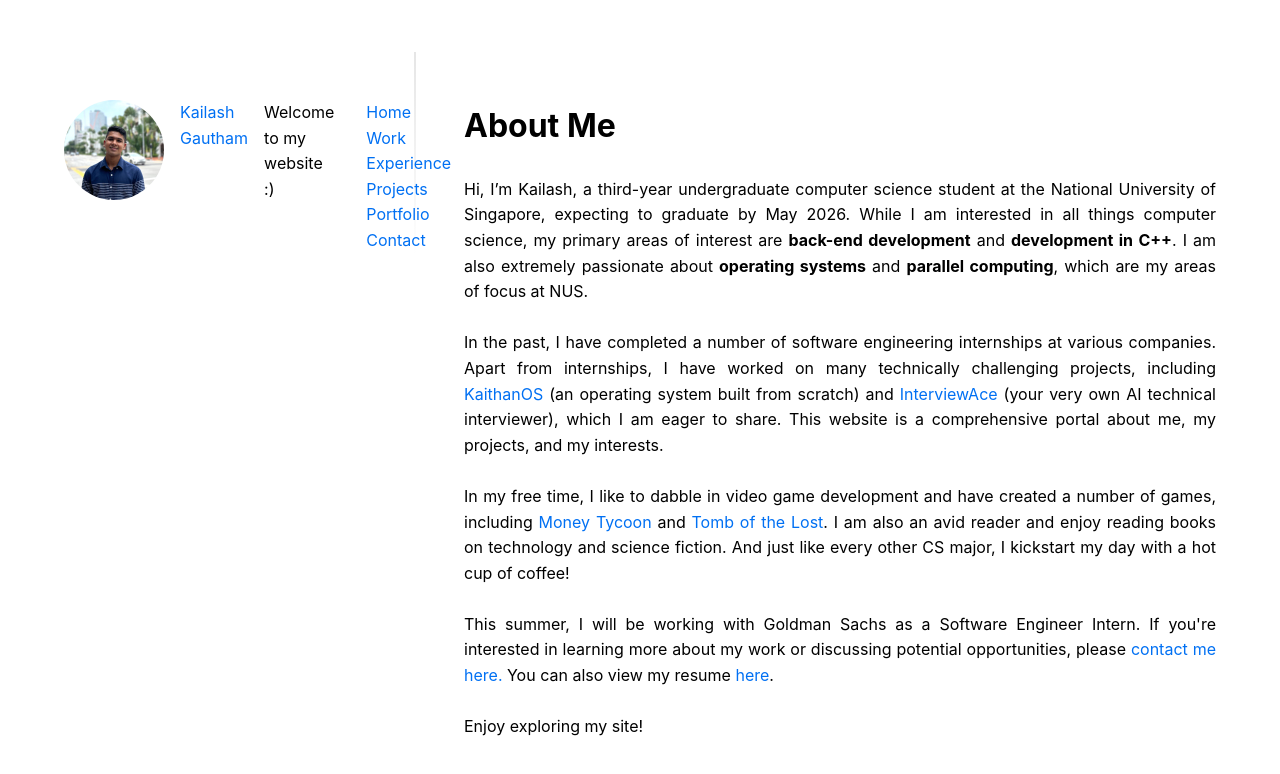
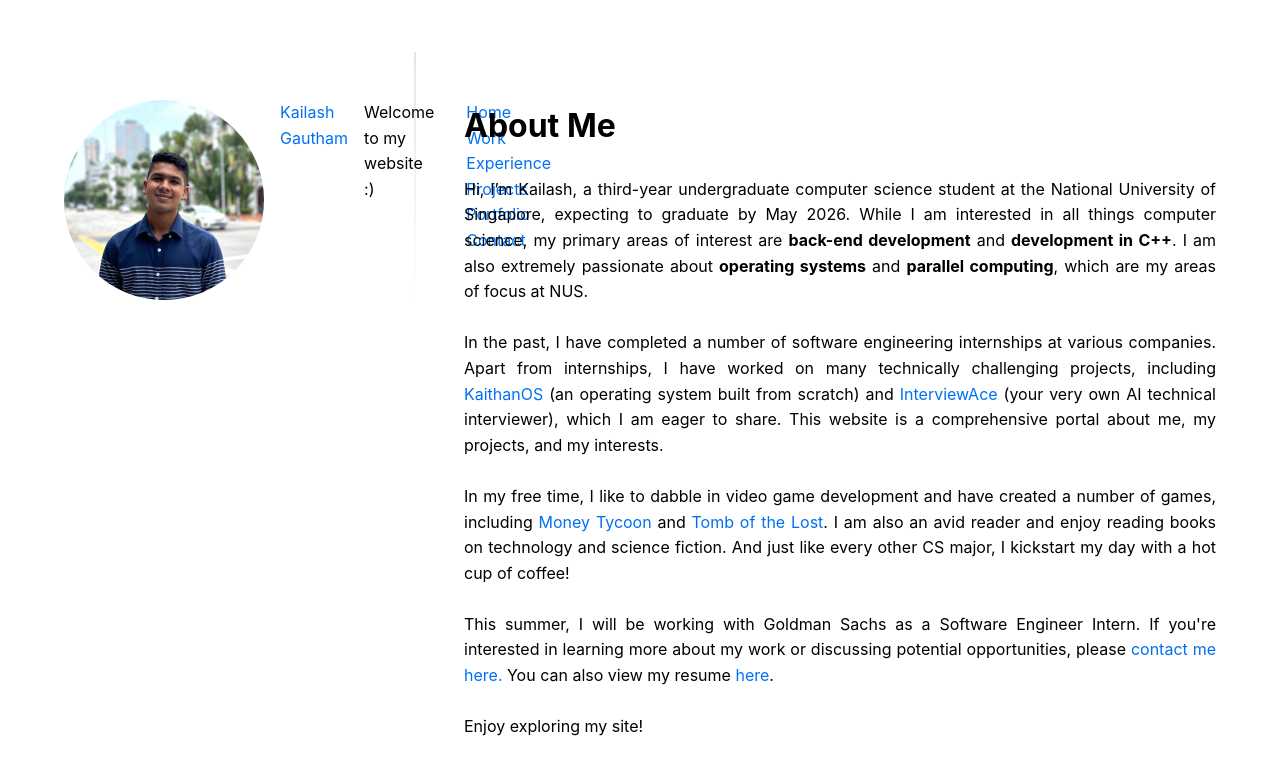
Before and after one commit to kailashgautham/kailashgautham.com, a Next.js app: page / in a window 1280 px wide. Shown: the top 774 px of the page. Built offline with nearby package versions, Linux system fonts and the light colour scheme.

Commit message:
Increase pic size

```diff
--- a/package.json
+++ b/package.json
@@ -9,6 +9,7 @@
     "@emotion/react": "^11.11.4",
     "@emotion/styled": "^11.11.5",
     "@mui/material": "^5.15.14",
+    "@vercel/analytics": "^1.4.1",
     "date-fns": "^2.30.0",
     "gray-matter": "^4.0.3",
     "mui": "^0.0.1",
--- a/pages/index.js
+++ b/pages/index.js
@@ -51,8 +51,8 @@ export default function MainPage() {
             priority
             src="/profile.jpg"
             className="borderCircle"
-            height={100}
-            width={100}
+            height={200}
+            width={200}
             alt=""
           />
           <Link href={"/"} onClick={() => setUrl("/")}>
```
Also changed, not shown: 1 other file (tests, documents, lock files or other folders).
